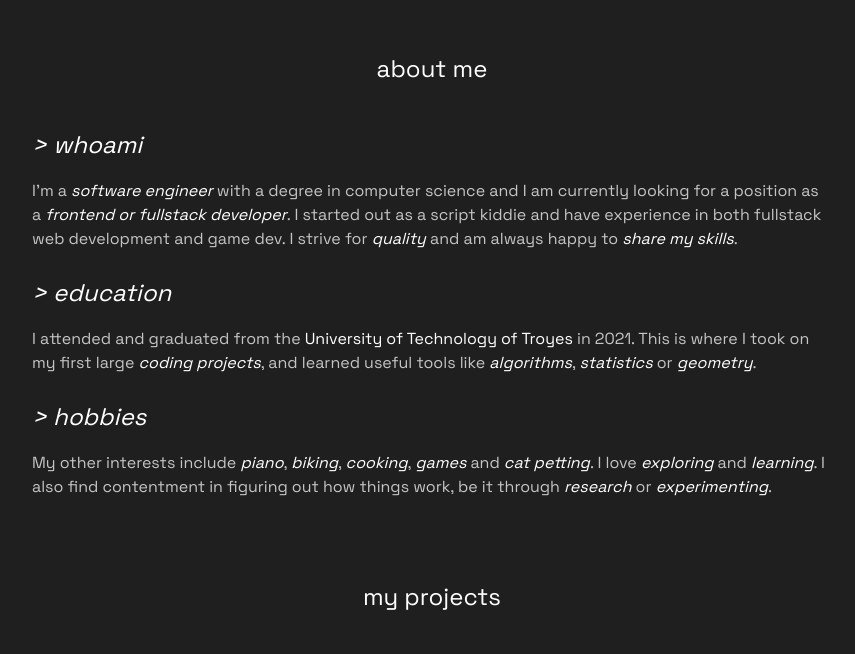
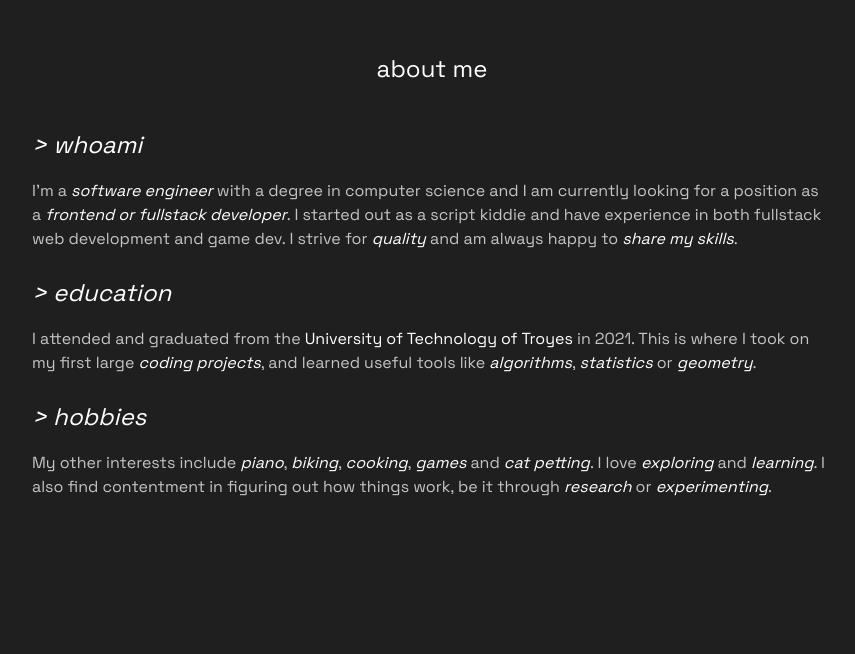
Before and after one commit to GDami/portfolio, a React (Vite) app: page / in a window 1280 px wide. Shown: the part 789-1443 px from the top of the page, without its empty margins (208-1063 px from the left). Built offline with nearby package versions, Linux system fonts and the light colour scheme; some icons are missing.

Commit message:
fix for no-transition not working (delayed class change), more space between sections

```diff
--- a/src/App.css
+++ b/src/App.css
@@ -75,7 +75,7 @@ h3 {
 }
 
 section {
-    padding-bottom: var(--spacing-large);
+    padding-bottom: calc( 2 * var(--spacing-xlarge));
     display: flex;
     justify-content: center;
 }
--- a/src/main.tsx
+++ b/src/main.tsx
@@ -13,7 +13,8 @@ function initDarkMode() {
       document.documentElement.classList.remove("dark")
     }
 
-    document.documentElement.classList.remove("no-transition")
+    setTimeout(() => document.documentElement.classList.remove("no-transition"), 50);
+
 }
 
 initDarkMode()
```
